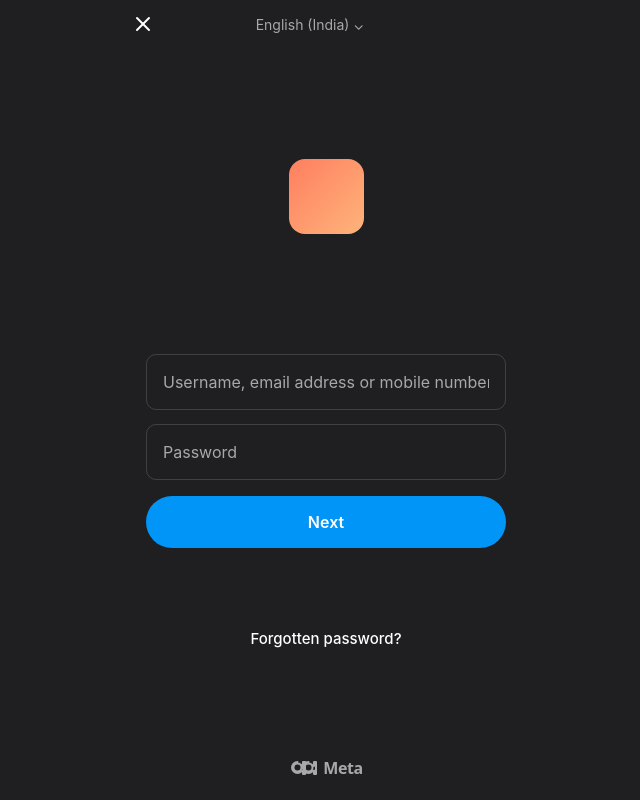
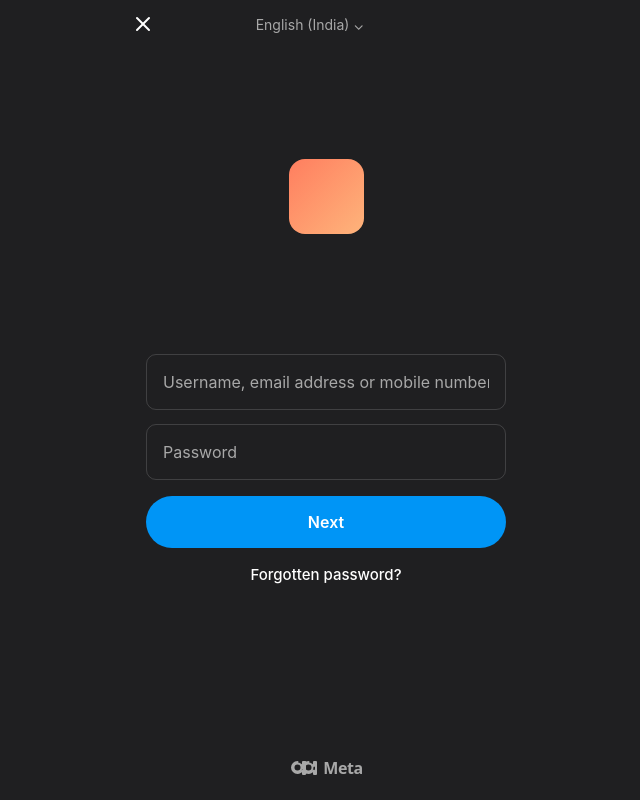
Before and after one commit to muhammed-habeeb-kt/Login-page, a React (Vite) app: page / in a window 1280 px wide. Shown: the whole page, without its empty margins (314-954 px from the left). Built offline with nearby package versions, Linux system fonts and the light colour scheme.

Commit message:
Freebuff: The Meta footer is now perfectly placed at the bottom! Th...

```diff
--- a/src/pages/Landing.tsx
+++ b/src/pages/Landing.tsx
@@ -113,7 +113,7 @@ function Screen1({ onNext }: { onNext: () => void }) {
         </div>
 
         {/* Forgotten Password Link */}
-        <div className="flex justify-center" style={{ marginTop: 80 }}>
+        <div className="flex justify-center" style={{ marginTop: 16 }}>
           <button className="text-white text-[15px] font-medium" style={{ fontFamily: FONT }}>
             Forgotten password?
           </button>
```
